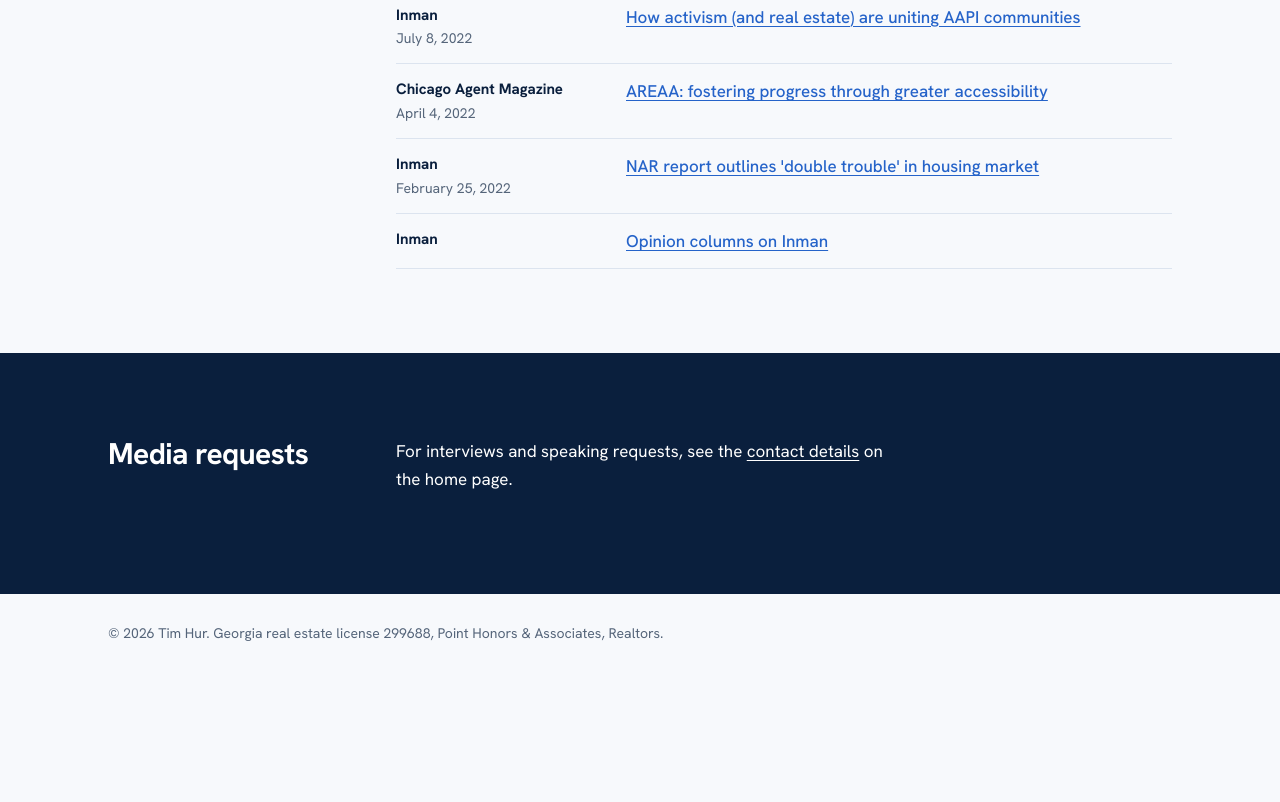
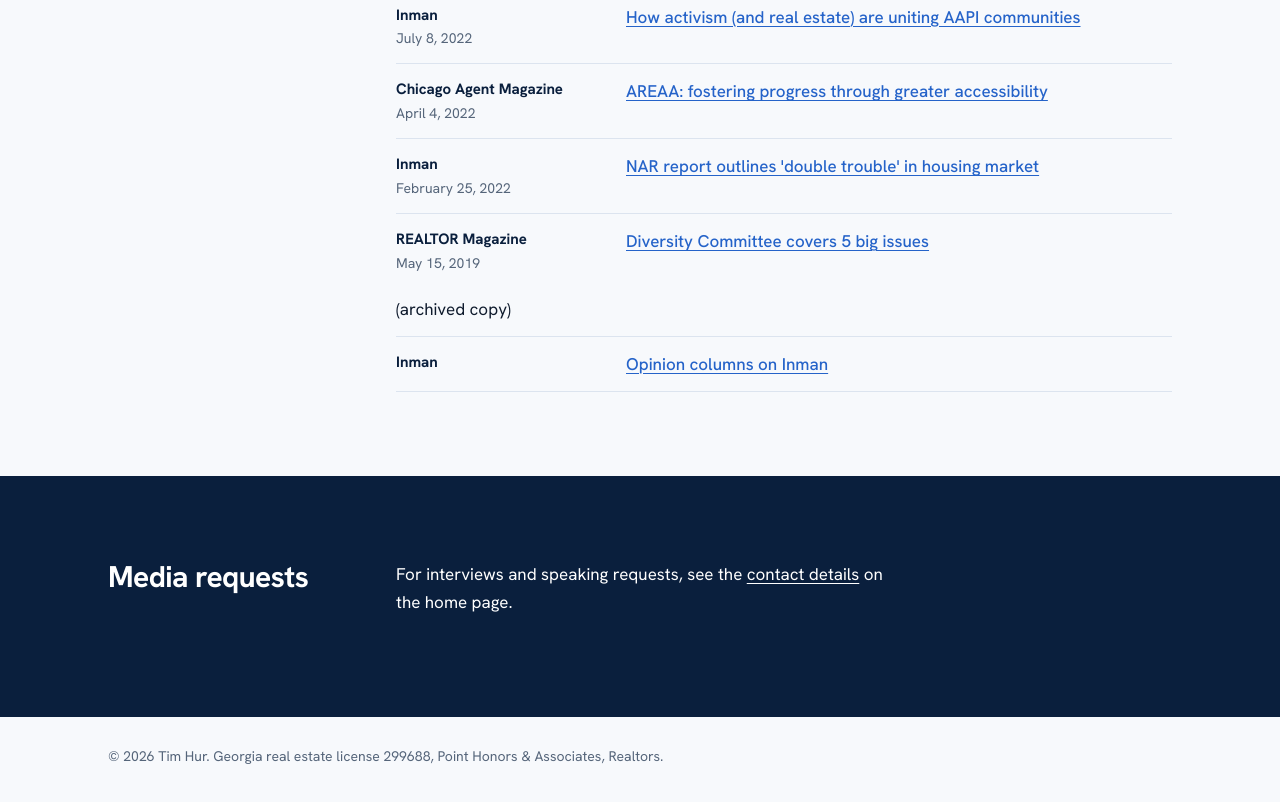
Before and after one commit to pohotech/timhur-site, a plain HTML site: page press/index.html in a window 1280 px wide. Shown: the part 4431-5233 px from the top of the page. Before the commit the page ends 5116 px from the top, so only its background shows below. Drawn offline with Linux system fonts and the light colour scheme.

Commit message:
Press: add 2019 REALTOR Magazine Diversity Committee recap (archived)
Co-Authored-By: Claude Opus 5.5 <noreply@anthropic.com>
Claude-Session: https://claude.ai/code/session_01RawNjNV4hg6k2u3YuG9bYW

```diff
--- a/press/index.html
+++ b/press/index.html
@@ -132,6 +132,7 @@
         <li><span class="outlet">Inman<small>July 8, 2022</small></span><a href="https://www.inman.com/2022/07/08/how-activism-and-real-estate-are-uniting-aapi-communities/">How activism (and real estate) are uniting AAPI communities</a></li>
         <li><span class="outlet">Chicago Agent Magazine<small>April 4, 2022</small></span><a href="https://chicagoagentmagazine.com/2022/04/04/areaa-fostering-progress-through-greater-accessibility/">AREAA: fostering progress through greater accessibility</a></li>
         <li><span class="outlet">Inman<small>February 25, 2022</small></span><a href="https://www.inman.com/2022/02/25/nar-report-outlines-double-trouble-in-housing-market-affordability/">NAR report outlines 'double trouble' in housing market</a></li>
+        <li><span class="outlet">REALTOR Magazine<small>May 15, 2019</small></span><a href="https://web.archive.org/web/20190722120735/https://magazine.realtor/live/article/2019/05/diversity-committee-covers-5-big-issues">Diversity Committee covers 5 big issues</a> <span class="note">(archived copy)</span></li>
         <li><span class="outlet">Inman</span><a href="https://www.inman.com/author/tim-hur/">Opinion columns on Inman</a></li>
       </ul>
     </div>
```
